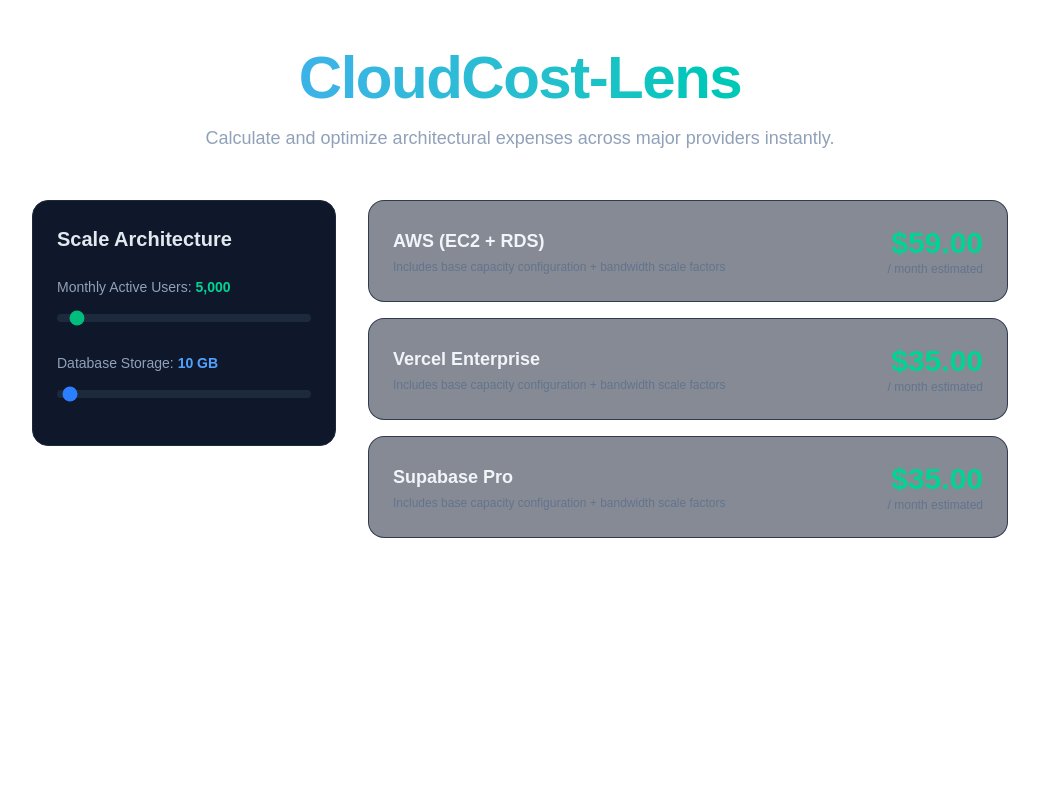
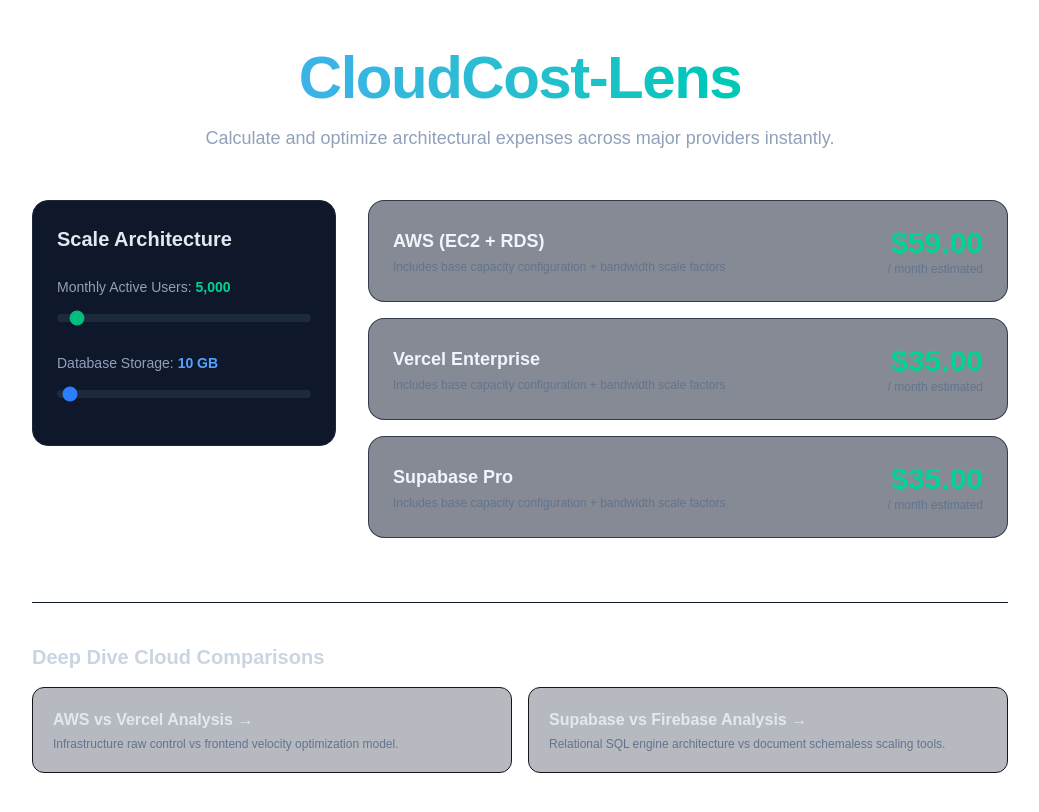
Before and after one commit to JeminiVin/cloud-cost-lens, a Next.js app: page / in a window 1280 px wide. Shown: the top 812 px of the page, without its empty margins (120-1159 px from the left). Built offline with nearby package versions, Linux system fonts and the light colour scheme.

Commit message:
feat: integrate internal navigation links layout on homepage for deep seo crawl efficiency

```diff
--- a/app/page.tsx
+++ b/app/page.tsx
@@ -1,6 +1,8 @@
 "use client";
 
 import { useState } from "react";
+// 1. Next.js Link component ko import kiya
+import Link from "next/link";
 
 const CLOUD_PRICING = {
   aws: { name: "AWS (EC2 + RDS)", base: 29, variableRate: 0.005 },
@@ -72,6 +74,28 @@ export default function Home() {
         </section>
       </div>
 
+      {/* 2. Naya Section: Google Spiders aur Users ke liye Internal Links Navigation */}
+      <section className="mt-16 border-t border-slate-900 pt-10">
+        <h3 className="text-xl font-bold text-slate-300 mb-4">Deep Dive Cloud Comparisons</h3>
+        <div className="grid sm:grid-cols-2 gap-4">
+          <Link
+            href="/compare/aws-vs-vercel"
+            className="block p-5 bg-slate-900/30 border border-slate-850 rounded-xl hover:border-blue-500/50 transition-all group"
+          >
+            <h4 className="font-bold text-slate-200 group-hover:text-blue-400 transition-colors">AWS vs Vercel Analysis &rarr;</h4>
+            <p className="text-xs text-slate-500 mt-1">Infrastructure raw control vs frontend velocity optimization model.</p>
+          </Link>
+
+          <Link
+            href="/compare/supabase-vs-firebase"
+            className="block p-5 bg-slate-900/30 border border-slate-850 rounded-xl hover:border-emerald-500/50 transition-all group"
+          >
+            <h4 className="font-bold text-slate-200 group-hover:text-emerald-400 transition-colors">Supabase vs Firebase Analysis &rarr;</h4>
+            <p className="text-xs text-slate-500 mt-1">Relational SQL engine architecture vs document schemaless scaling tools.</p>
+          </Link>
+        </div>
+      </section>
+
       <script
         type="application/ld+json"
         dangerouslySetInnerHTML={{
```
